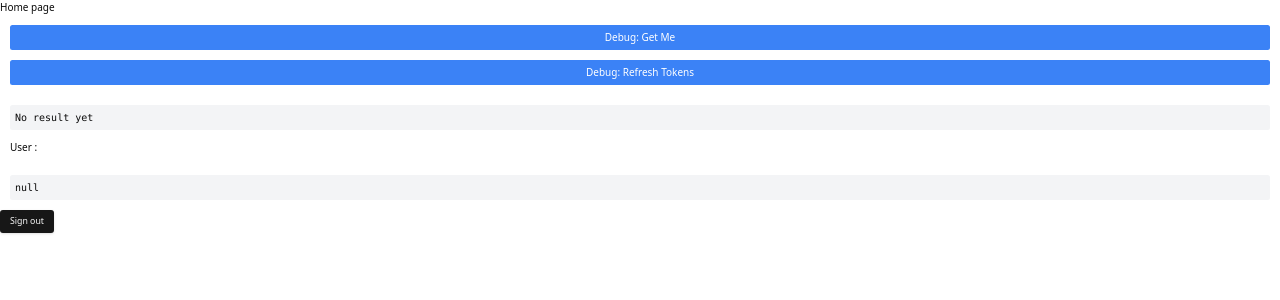
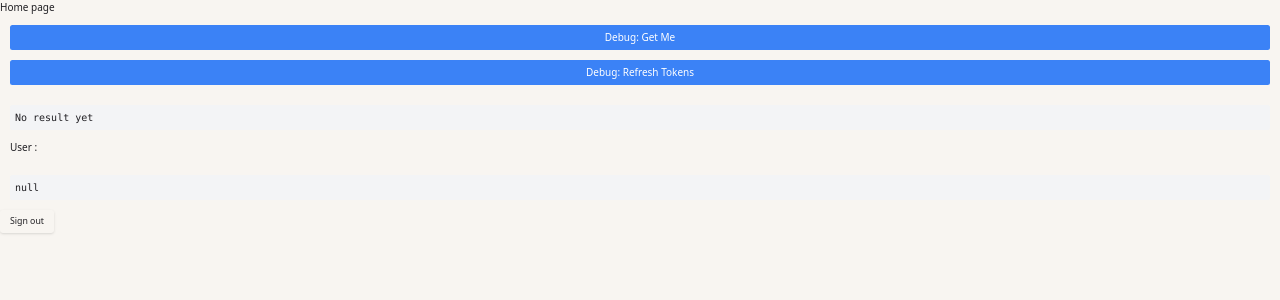
Before and after one commit to martinmoradi/finance-app, a Next.js app in the folder apps/web/: page / in a window 1280 px wide. Shown: the top 300 px of the page. Built offline with nearby package versions, Linux system fonts and the light colour scheme; no server answers.

Commit message:
feat(web): set up global.css variables

```diff
--- a/apps/web/src/app/globals.css
+++ b/apps/web/src/app/globals.css
@@ -4,103 +4,76 @@
 
 @layer base {
   :root {
-    --background: 0 0% 100%;
+    /* -------------- Colors -------------- */
+    /* Required shadcn variables */
+    --background: 30 36% 96%; /* beige-100 */
+    --foreground: 252 7% 13%; /* grey-900 */
+    --card: 0 0% 100%; /* white */
+    --card-foreground: 252 7% 13%; /* grey-900 */
+    --border: 0 0% 70%; /* grey-300 */
+    --input: 0 0% 70%; /* grey-300 */
+    --ring: 252 7% 13%; /* grey-900 */
+    --radius: 0.5rem;
 
-    --foreground: 0 0% 3.9%;
+    /* Actual color palette */
+    --beige-500: 23 6% 57%;
+    --beige-100: 30 36% 96%;
+    --grey-900: 252 7% 13%;
+    --grey-500: 0 0% 41%;
+    --grey-300: 0 0% 70%;
+    --grey-100: 0 0% 95%;
+    --green: 177 52% 32%;
+    --yellow: 28 73% 81%;
+    --cyan: 190 52% 68%;
+    --navy: 248 8% 41%;
+    --red: 7 58% 50%;
+    --purple: 259 30% 56%;
+    --purple-alt: 288 29% 62%;
+    --turquoise: 180 16% 42%;
+    --brown: 21 30% 44%;
+    --magenta: 332 30% 44%;
+    --blue: 205 48% 47%;
+    --navy-grey: 214 11% 63%;
+    --army-green: 83 20% 47%;
+    --gold: 47 50% 59%;
+    --orange: 18 47% 52%;
+    --white: 0 0% 100%;
 
-    --card: 0 0% 100%;
-
-    --card-foreground: 0 0% 3.9%;
-
-    --popover: 0 0% 100%;
-
-    --popover-foreground: 0 0% 3.9%;
-
-    --primary: 0 0% 9%;
-
-    --primary-foreground: 0 0% 98%;
-
-    --secondary: 0 0% 96.1%;
-
-    --secondary-foreground: 0 0% 9%;
-
-    --muted: 0 0% 96.1%;
-
-    --muted-foreground: 0 0% 45.1%;
-
-    --accent: 0 0% 96.1%;
-
-    --accent-foreground: 0 0% 9%;
-
-    --destructive: 0 84.2% 60.2%;
-
-    --destructive-foreground: 0 0% 98%;
-
-    --border: 0 0% 89.8%;
-
-    --input: 0 0% 89.8%;
-
-    --ring: 0 0% 3.9%;
-
-    --chart-1: 12 76% 61%;
-
-    --chart-2: 173 58% 39%;
-
-    --chart-3: 197 37% 24%;
-
-    --chart-4: 43 74% 66%;
-
-    --chart-5: 27 87% 67%;
-
-    --radius: 0.5rem;
+    /* -------------- Typography -------------- */
+    /* Font sizes */
+    --font-size-display: 3.2rem;
+    --font-size-heading: 2rem;
+    --font-size-subheading: 1.6rem;
+    --font-size-body: 1.4rem;
+    --font-size-caption: 1.2rem;
+    /* Line heights */
+    --line-height-tight: 120%;
+    --line-height-normal: 150%;
   }
   .dark {
     --background: 0 0% 3.9%;
-
     --foreground: 0 0% 98%;
-
     --card: 0 0% 3.9%;
-
     --card-foreground: 0 0% 98%;
-
     --popover: 0 0% 3.9%;
-
     --popover-foreground: 0 0% 98%;
-
     --primary: 0 0% 98%;
-
     --primary-foreground: 0 0% 9%;
-
     --secondary: 0 0% 14.9%;
-
     --secondary-foreground: 0 0% 98%;
-
     --muted: 0 0% 14.9%;
-
     --muted-foreground: 0 0% 63.9%;
-
     --accent: 0 0% 14.9%;
-
     --accent-foreground: 0 0% 98%;
-
     --destructive: 0 62.8% 30.6%;
-
     --destructive-foreground: 0 0% 98%;
-
     --border: 0 0% 14.9%;
-
     --input: 0 0% 14.9%;
-
     --ring: 0 0% 83.1%;
-
     --chart-1: 220 70% 50%;
-
     --chart-2: 160 60% 45%;
-
     --chart-3: 30 80% 55%;
-
     --chart-4: 280 65% 60%;
-
     --chart-5: 340 75% 55%;
   }
 }
@@ -111,10 +84,10 @@
   }
 
   html {
-    font-size: 62.5%;
-  }
-
-  body {
-    @apply bg-background text-foreground;
+    font-size: 62.5%; /* Makes 1rem = 10px */
   }
 }
+
+body {
+  @apply bg-background text-foreground font-sans;
+}
```
